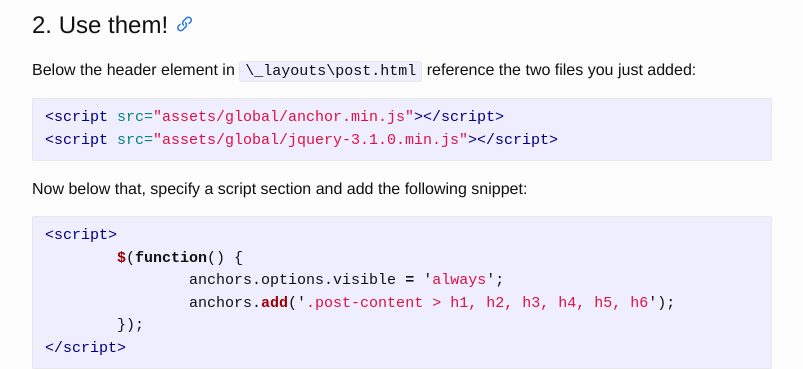
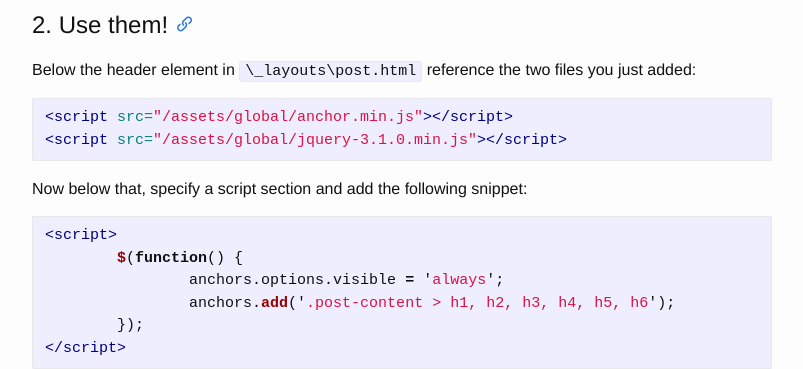
Before and after one commit to bdrupieski/bdrupieski.github.io, a Jekyll site: the page built from _posts/2016-09-13-anchors-in-jekyll-blog.md, in a window 1280 px wide and 900 px high, scrolled down 773 px. Shown: the part 151-520 px from the top of the window, without its empty margins (238-1041 px from the left). Built offline with Jekyll 4.4.1, drawn with Linux system fonts in a browser that asks for light colours.

````diff
--- a/_posts/2016-09-13-anchors-in-jekyll-blog.md
+++ b/_posts/2016-09-13-anchors-in-jekyll-blog.md
@@ -31,8 +31,8 @@ Put `anchor.min.js` and `jquery-3.1.0.min.js` in `\assets\global` in your Jekyll
 Below the header element in `\_layouts\post.html` reference the two files you just added:
 
 ```html
-<script src="assets/global/anchor.min.js"></script>
-<script src="assets/global/jquery-3.1.0.min.js"></script>
+<script src="/assets/global/anchor.min.js"></script>
+<script src="/assets/global/jquery-3.1.0.min.js"></script>
 ```
 
 Now below that, specify a script section and add the following snippet:
````
